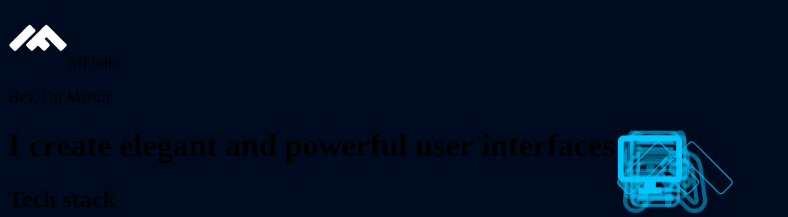
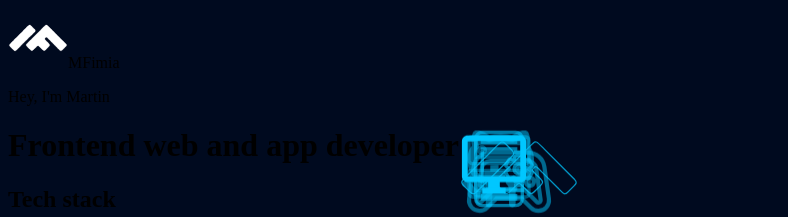
Before and after one commit to mfimia/portfolio-v2, a Next.js app: page / in a window 1280 px wide. Shown: the top 217 px of the page, without its empty margins (0-788 px from the left). Built offline with nearby package versions, Linux system fonts and the light colour scheme.

Commit message:
update hero text

```diff
--- a/components/main/Hero.tsx
+++ b/components/main/Hero.tsx
@@ -10,9 +10,8 @@ const Hero: FC = (): JSX.Element => {
     >
       <p className="text-xl mb-5">Hey, I&apos;m Martin</p>
       <h1 className="heroTitle inline-block max-w-2xl lg:max-w-4xl  w-auto relative text-5xl md:text-6xl lg:text-7xl tracking-tighter mb-10 font-bold heroShinyBg">
-        I create <span className="heroShiny1 text-fun-pink">elegant</span> and{' '}
-        <span className="heroShiny2 text-fun-pink">powerful</span> user
-        interfaces
+        <span className="heroShiny1 text-fun-pink">Frontend</span> web and app{' '}
+        <span className="heroShiny2 text-fun-pink">developer</span>
         <img
           className="sqD hidden sm:block top-[-120px] right-[5%] sm:right-[170px]"
           style={{ animationDelay: '0.1s' }}
```
